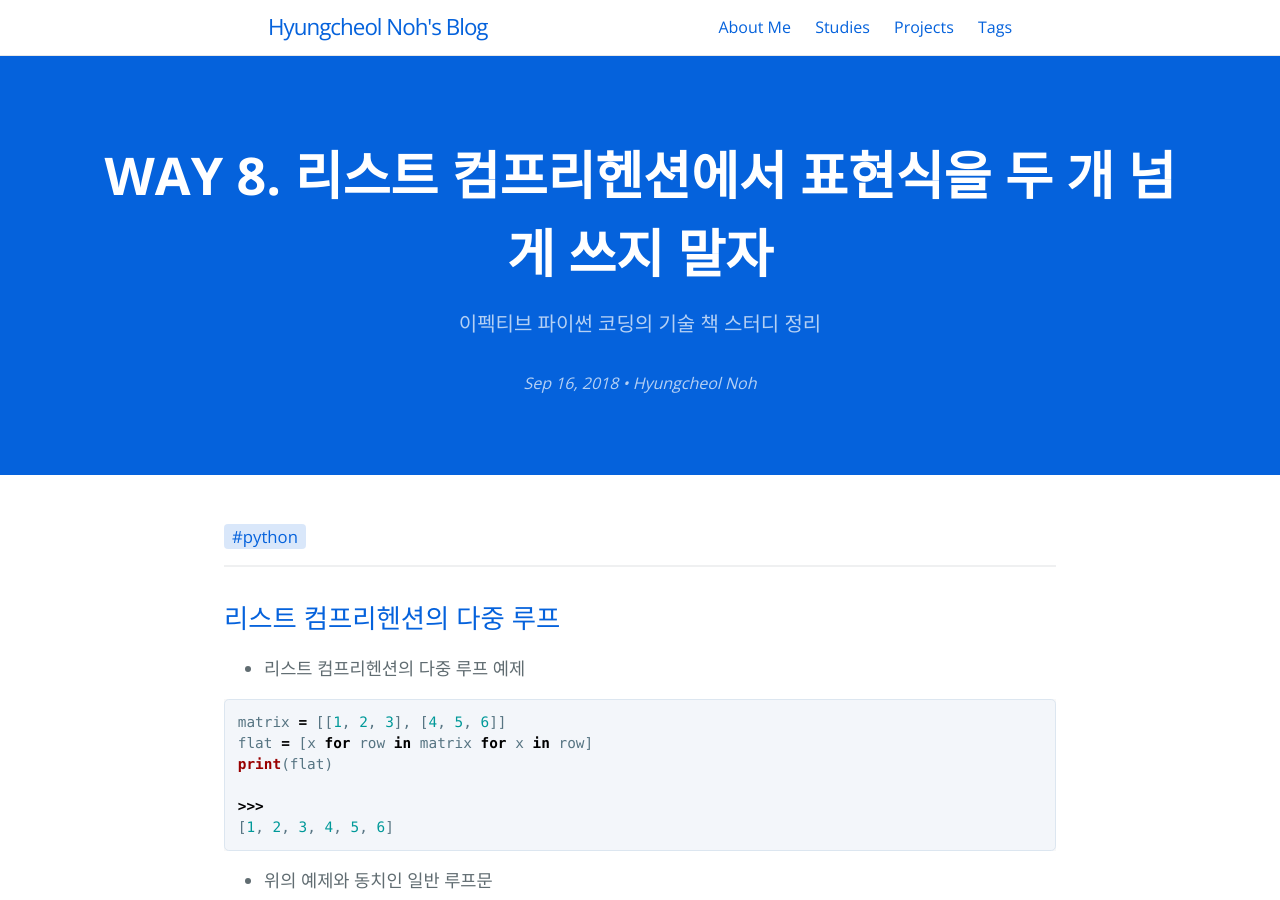
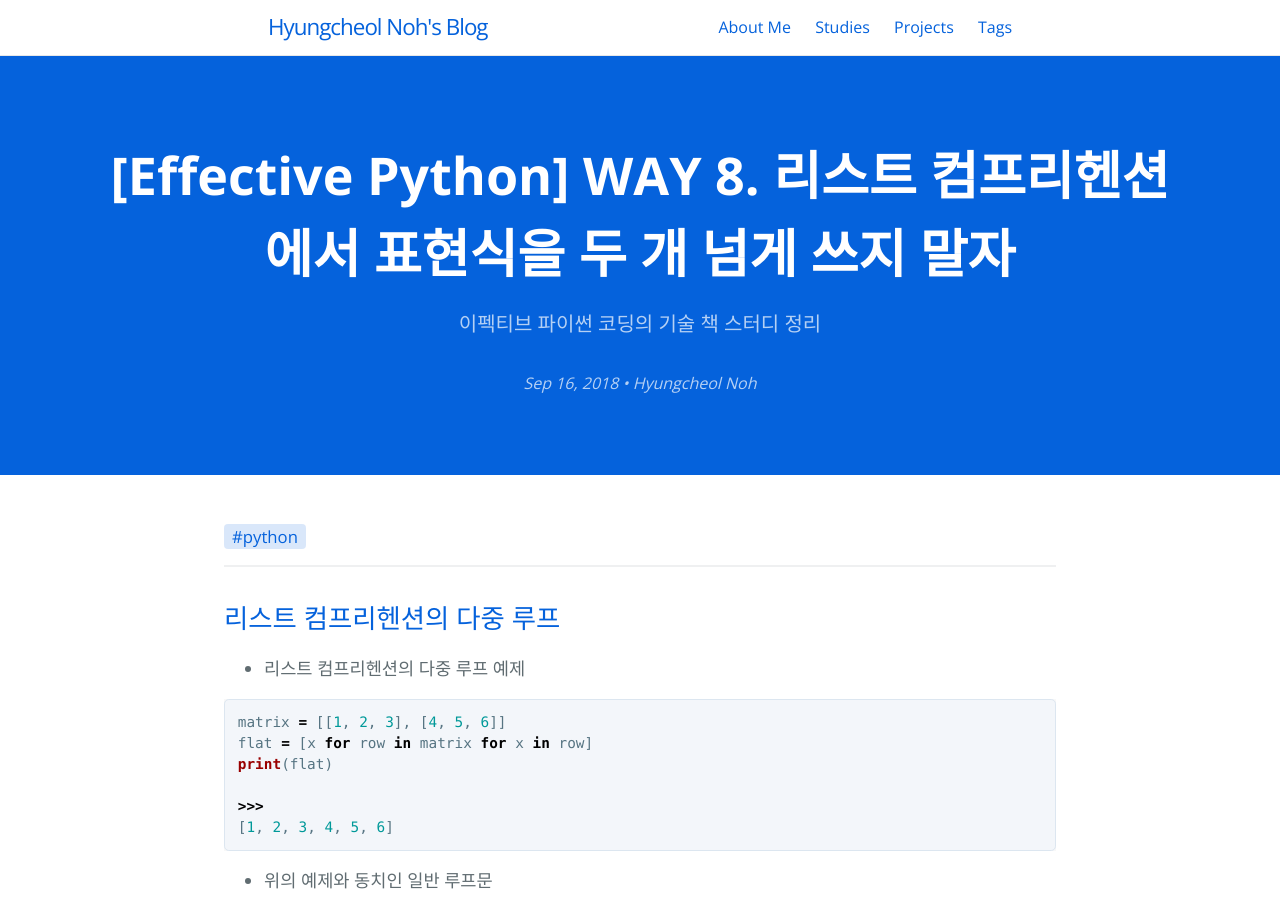
Before and after one commit to hcnoh/hcnoh.github.io, a Jekyll site: the page built from _posts/2018-09-16-effective-python-way08.md, in a window 1280 px wide and 900 px high. Built offline with Jekyll 4.4.1, drawn with Linux system fonts in a browser that asks for light colours; comment, search, counter and statistics services are not loaded; some of the changed lines change nothing that is shown.

Commit message:
Update 2018-09-16-effective-python-way08.md

```diff
--- a/_posts/2018-09-16-effective-python-way08.md
+++ b/_posts/2018-09-16-effective-python-way08.md
@@ -1,10 +1,10 @@
 ---
 layout: post
-title: "WAY 8. 리스트 컴프리헨션에서 표현식을 두 개 넘게 쓰지 말자"
+title: "[Effective Python] WAY 8. 리스트 컴프리헨션에서 표현식을 두 개 넘게 쓰지 말자"
 date: 2018-09-16 22:58:3
 tagline: "이펙티브 파이썬 코딩의 기술 책 스터디 정리"
 categories:
-- 이펙티브 파이썬 스터디
+- Effective Python
 tags:
 - python
 image: /thumbnail-mobile.png
```
